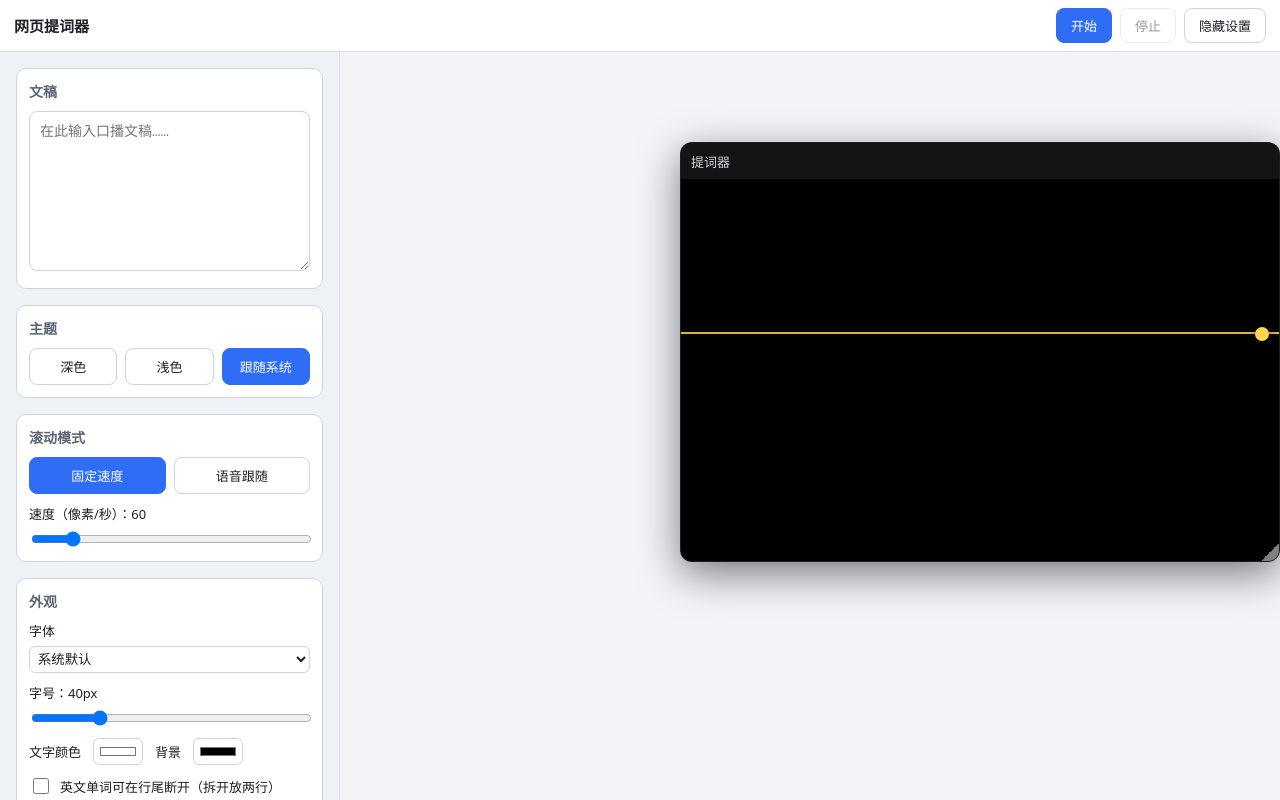
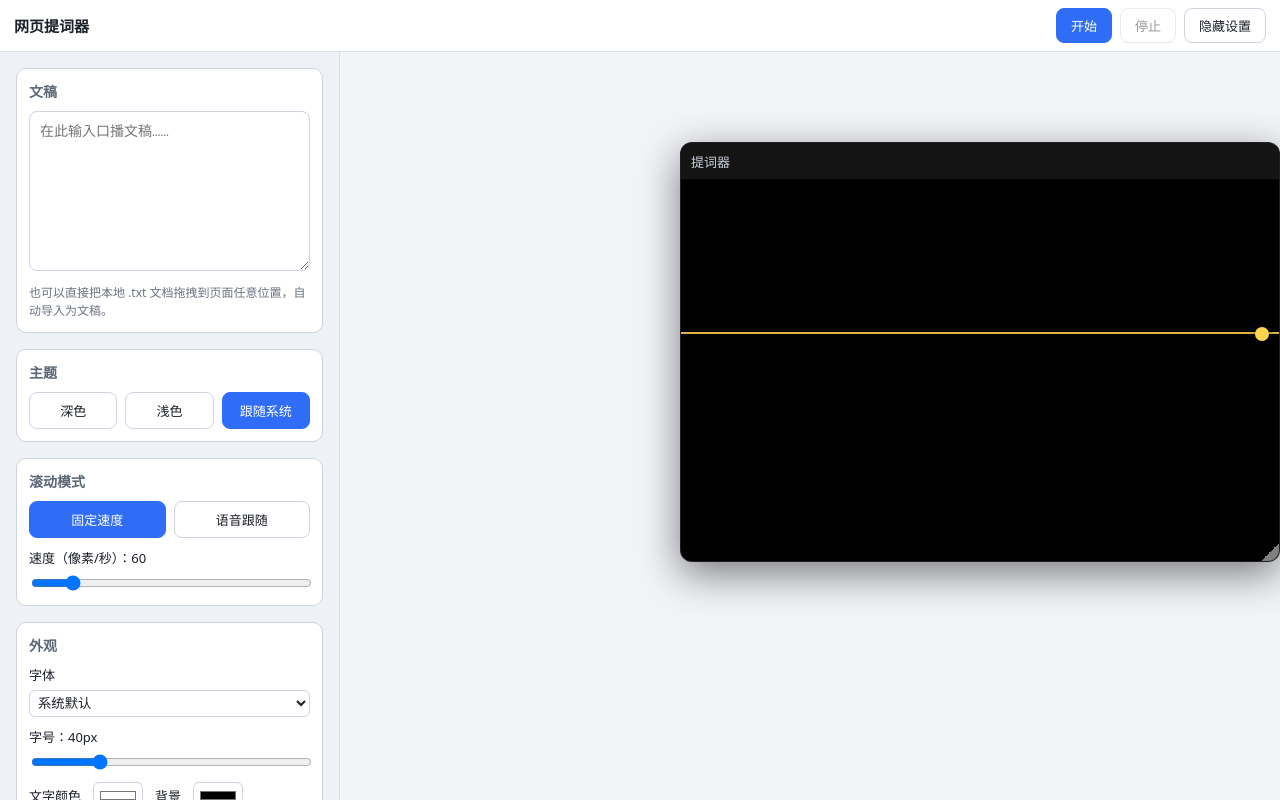
Before and after one commit to zhang-brook/web-teleprompter, a Vue app: page / in a window 1280 px wide. Built offline with nearby package versions, Linux system fonts and the light colour scheme.

Commit message:
feat: 页面提示支持拖入 txt 文档导入文稿
在文稿设置区域添加说明，引导用户通过拖拽本地 .txt 文档
快速导入口播文稿。

Co-authored-by: CodeBuddy <codebuddy@tencent.com>

```diff
--- a/src/components/ControlPanel.vue
+++ b/src/components/ControlPanel.vue
@@ -71,6 +71,9 @@ function onImportFile(e: Event) {
         @input="onScriptInput"
         placeholder="在此输入口播文稿……"
       ></textarea>
+      <p class="hint">
+        也可以直接把本地 .txt 文档拖拽到页面任意位置，自动导入为文稿。
+      </p>
     </section>
 
     <section class="sec">
```
